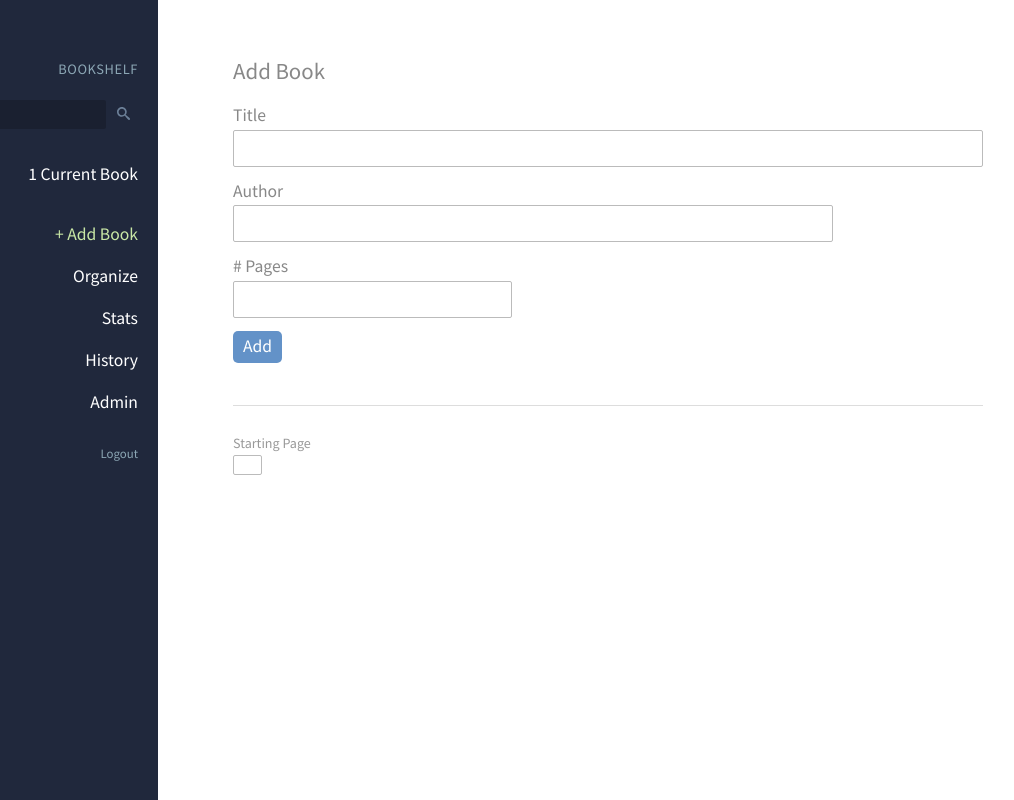
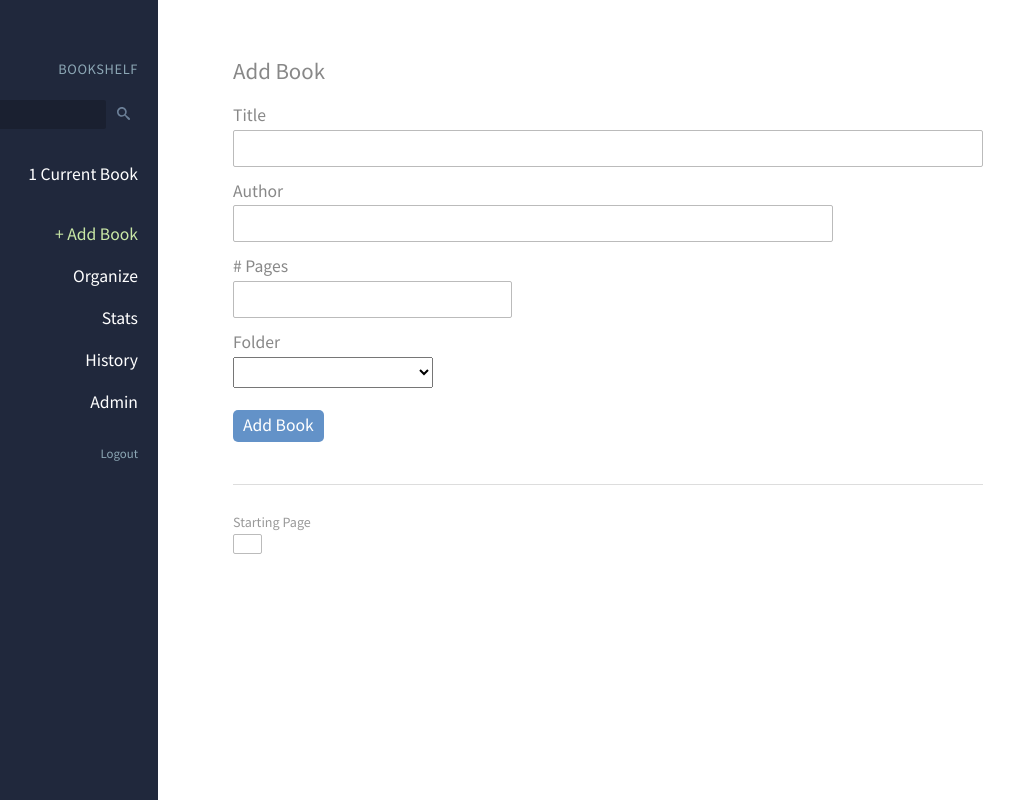
Before and after one commit to mod2/bookshelf, a Django app: page /add/ in a window 1280 px wide. Shown: the whole page, without its empty margins (142-1156 px from the left). Run offline with Django 3.2, Linux system fonts and the light colour scheme; a user stored in the database is signed in; tables that the repository leaves empty hold one stand-in row (values such as "Sample post").

Commit message:
Adds folder to add book form

```diff
--- a/bookshelf/static/bookshelf.js
+++ b/bookshelf/static/bookshelf.js
@@ -170,6 +170,7 @@ $(document).ready(function() {
 			author: $(this).find("input[name=author]").val().trim(),
 			num_pages: parseInt($(this).find("input[name=num_pages]").val().trim()),
 			starting_page: starting_page,
+			folder: $(this).find("select[name=folder]").val(),
 		};
 
 		$.ajax({
--- a/bookshelf/static/style.css
+++ b/bookshelf/static/style.css
@@ -734,12 +734,22 @@ form#add-book-form .group + .group {
 	margin-top: .75em;
 }
 
+form#add-book-form .group.submit {
+	margin-top: 1.25em;
+}
+
+
 form#add-book-form input[name=title] {
 	width: 100%;
 }
 
 form#add-book-form input[name=author] {
 	width: 80%;
+}
+
+form#add-book-form select {
+	font-size: 1.2em;
+	min-width: 200px;
 }
 
 
--- a/bookshelf/templates/add.html
+++ b/bookshelf/templates/add.html
@@ -20,7 +20,17 @@
 	</div>
 
 	<div class="group">
-		<input type="submit" value="Add" class="button" />
+		<label>Folder</label>
+		<select name="folder">
+			<option></option>
+			{% for f in folders %}
+			<option value="{{ f.slug }}">{{ f.name }}</option>
+			{% endfor %}
+		</select>
+	</div>
+
+	<div class="group submit">
+		<input type="submit" value="Add Book" class="button" />
 	</div>
 
 	<div class="group optional">
--- a/bookshelf/views.py
+++ b/bookshelf/views.py
@@ -148,9 +148,11 @@ def organize(request):
 def add_book(request):
     if request.method == 'GET':
         total = len(Reading.objects.filter(owner=request.user, status='active'))
+        folders = Folder.objects.filter(owner=request.user)
 
         return render_to_response('add.html', {'title': 'Add Book',
                                                'total': total,
+                                               'folders': folders,
                                                'request': request })
     elif request.method == 'POST':
         try:
@@ -158,6 +160,7 @@ def add_book(request):
             author = request.POST.get('author', '')
             num_pages = int(request.POST.get('num_pages', 0))
             starting_page = int(request.POST.get('starting_page', 1))
+            folder = request.POST.get('folder', '')
 
             if title != '':
                 # Create the book
@@ -175,6 +178,9 @@ def add_book(request):
                 reading.started_date = datetime.now()
                 reading.start_page = starting_page
                 reading.end_page = num_pages
+                if folder:
+                    f = Folder.objects.get(slug=folder)
+                    reading.folder = f
                 reading.save()
 
                 # Return the book and reading IDs
```
